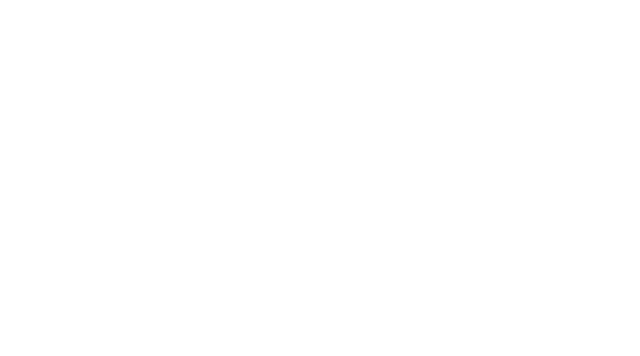
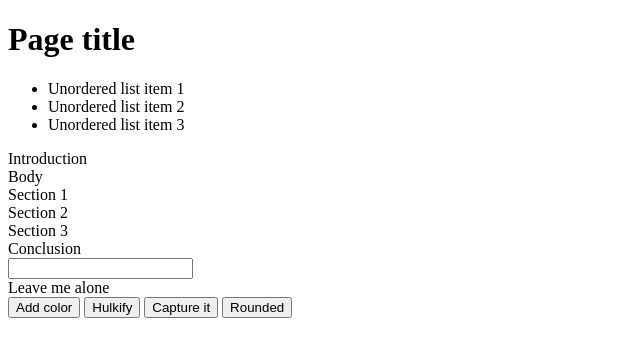
Before and after one commit to m-tambo/guinea-pig, a plain HTML site: page index.html in a window 1280 px wide. Shown: the whole page, without its empty margins (0-640 px from the left). Drawn offline with Linux system fonts and the light colour scheme.

Commit message:
html started

```diff
--- a/index.html
+++ b/index.html
@@ -6,6 +6,34 @@
    <link rel="stylesheet" type="text/css" href="events.css">
 </head>
 <body>
+   <header id="page-header">
+    <h1 id="page-title">Page title</h1>
+  </header>
+
+  <ul>
+    <li>Unordered list item 1</li>
+    <li>Unordered list item 2</li>
+    <li>Unordered list item 3</li>
+  </ul>
+
+  <article>
+    <section class="article-section">Introduction</section>
+    <section class="article-section">Body</section>
+    <section class="article-section">Section 1</section>
+    <section class="article-section">Section 2</section>
+    <section class="article-section">Section 3</section>
+    <section class="article-section">Conclusion</section>
+  </article>
+
+  <input type="text" id="keypress-input">
+
+  <div id="output-target"></div>
+
+  <div id="guinea-pig">Leave me alone</div>
+  <button id="add-color">Add color</button>
+  <button id="make-large">Hulkify</button>
+  <button id="add-border">Capture it</button>
+  <button id="add-rounding">Rounded</button>
 
    <script src="events.js"></script>
 </body>
```
Also changed, not shown: 1 other file.
